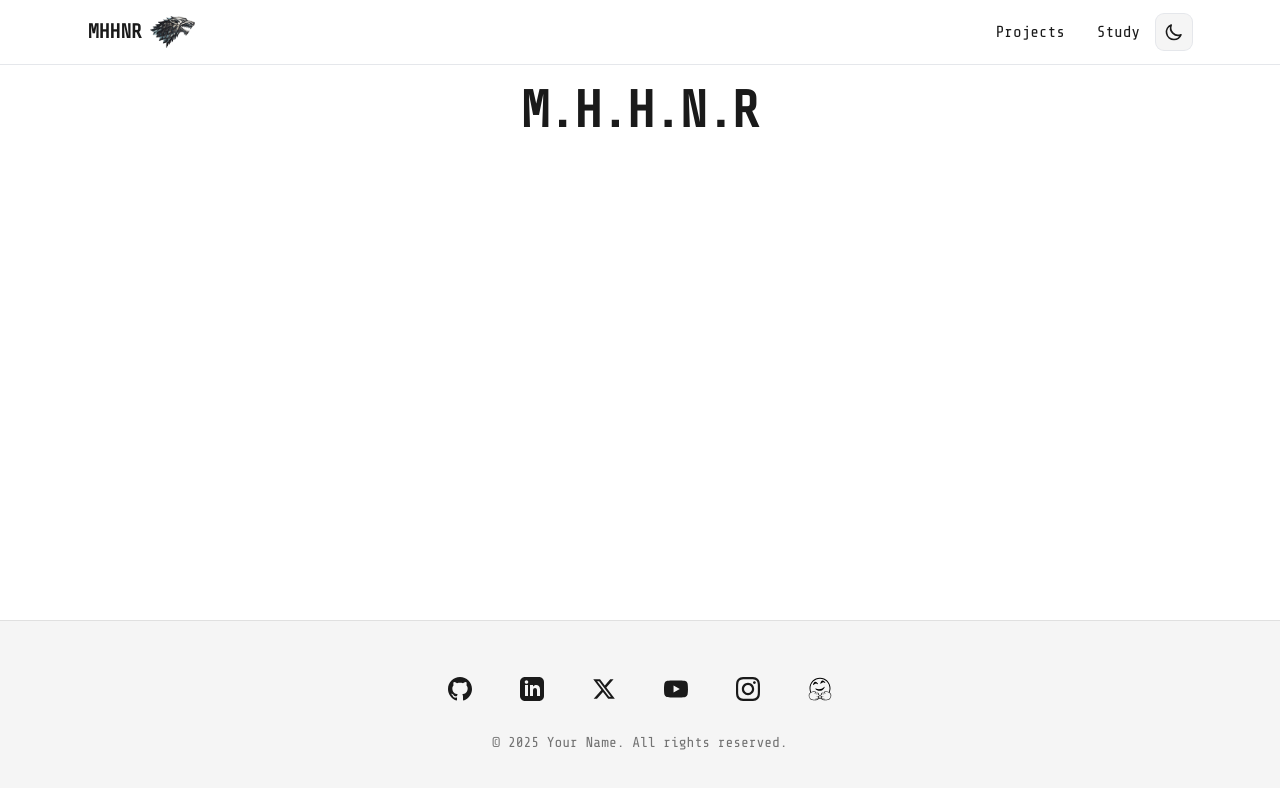
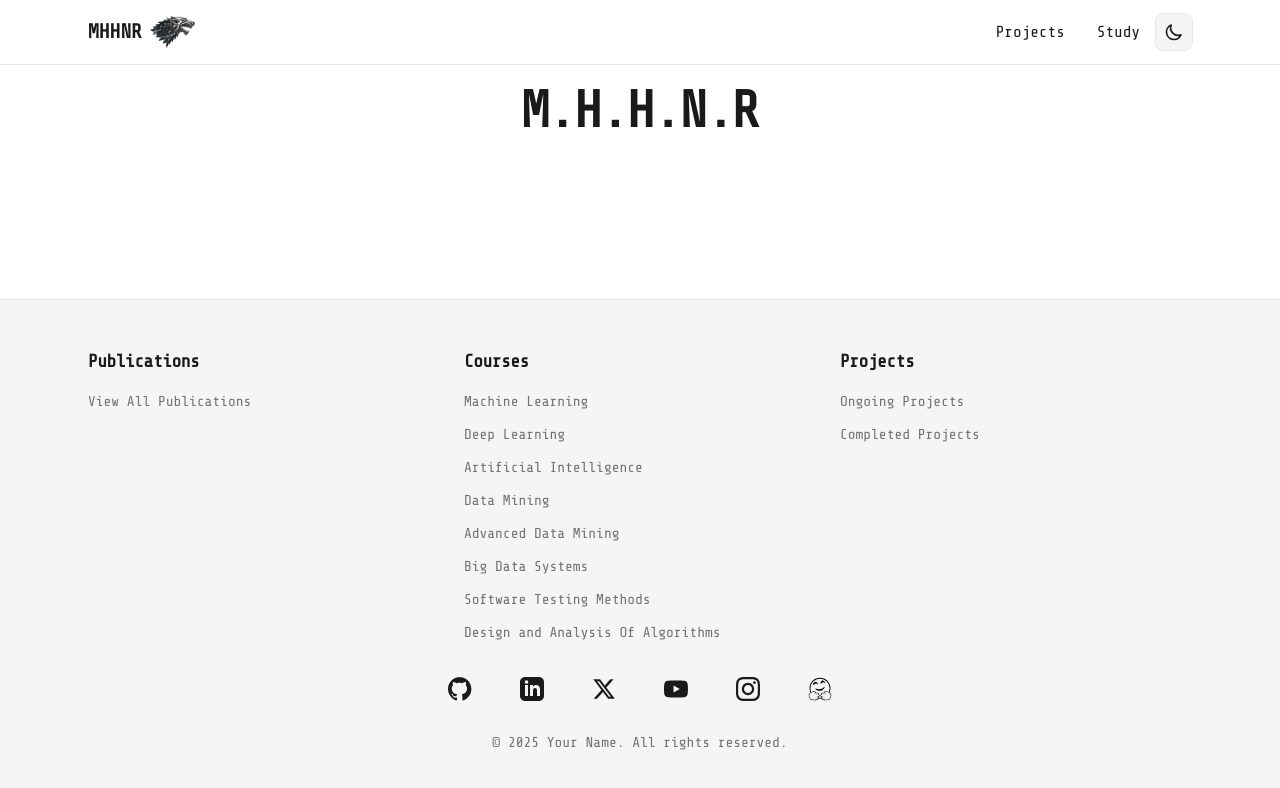
Before and after one commit to mhhnr/JustDo, an Astro site: page / in a window 1280 px wide. Built offline with nearby package versions, Linux system fonts and the light colour scheme; Astro itself is replaced by a stand-in of ours.

Commit message:
added footer

```diff
--- a/src/components/Footer.astro
+++ b/src/components/Footer.astro
@@ -4,8 +4,88 @@
 const currentYear = new Date().getFullYear();
 ---
 
-<footer class="bg-background-secondary dark:bg-background-dark py-8 mt-auto border-t border-gray-200 dark:border-gray-700">
-  <div class="container mx-auto px-4 text-center">
+<footer class="bg-background-secondary dark:bg-background-dark py-6 mt-auto border-t border-gray-200 dark:border-gray-700">
+  <div class="container mx-auto px-4">
+    <!-- New sections grid -->
+    <div class="grid grid-cols-1 md:grid-cols-3 gap-6 mb-6 text-left">
+      <!-- Publications Section -->
+      <div>
+        <h3 class="footer-heading">Publications</h3>
+        <ul class="footer-section">
+          <li>
+            <a href="/publications" class="footer-link">
+              View All Publications
+            </a>
+          </li>
+        </ul>
+      </div>
+
+      <!-- Courses Section -->
+      <div>
+        <h3 class="footer-heading">Courses</h3>
+        <ul class="footer-section">
+          <li>
+            <a href="/courses/machine-learning" class="footer-link">
+              Machine Learning
+            </a>
+          </li>
+          <li>
+            <a href="/courses/deep-learning" class="footer-link">
+              Deep Learning
+            </a>
+          </li>
+          <li>
+            <a href="/courses/artificial-intelligence" class="footer-link">
+              Artificial Intelligence
+            </a>
+          </li>
+          <li>
+            <a href="/courses/data-mining" class="footer-link">
+              Data Mining
+            </a>
+          </li>
+          <li>
+            <a href="/courses/advanced-data-mining" class="footer-link">
+              Advanced Data Mining
+            </a>
+          </li>
+          <li>
+            <a href="/courses/big-data-systems" class="footer-link">
+              Big Data Systems
+            </a>
+          </li>
+          <li>
+            <a href="/courses/software-testing" class="footer-link">
+              Software Testing Methods
+            </a>
+          </li>
+          <li>
+            <a href="/courses/algorithms" class="footer-link">
+              Design and Analysis Of Algorithms
+            </a>
+          </li>
+        </ul>
+      </div>
+
+      <!-- Projects Section -->
+      <div>
+        <h3 class="footer-heading">Projects</h3>
+        <ul class="footer-section">
+          <li>
+            <a href="/projects/ongoing" class="footer-link">
+              Ongoing Projects
+            </a>
+          </li>
+          <li>
+            <a href="/projects/completed" class="footer-link">
+              Completed Projects
+            </a>
+          </li>
+        </ul>
+      </div>
+    </div>
+
+    <!-- Existing social links -->
     <div class="flex justify-center gap-8 mb-6 flex-wrap">
       <a
         href="https://github.com/mhhnr"
@@ -14,7 +94,7 @@
         class="text-text-primary dark:text-white hover:text-text-secondary dark:hover:text-gray-300 transition-colors p-2"
       >
         <svg class="w-6 h-6" viewBox="0 0 24 24" fill="currentColor">
-          <path d="M12 0c-6.626 0-12 5.373-12 12 0 5.302 3.438 9.8 8.207 11.387.599.111.793-.261.793-.577v-2.234c-3.338.726-4.033-1.416-4.033-1.416-.546-1.387-1.333-1.756-1.333-1.756-1.089-.745.083-.729.083-.729 1.205.084 1.839 1.237 1.839 1.237 1.07 1.834 2.807 1.304 3.492.997.107-.775.418-1.305.762-1.604-2.665-.305-5.467-1.334-5.467-5.931 0-1.311.469-2.381 1.236-3.221-.124-.303-.535-1.524.117-3.176 0 0 1.008-.322 3.301 1.23.957-.266 1.983-.399 3.003-.404 1.02.005 2.047.138 3.006.404 2.291-1.552 3.297-1.23 3.297-1.23.653 1.653.242 2.874.118 3.176.77.84 1.235 1.911 1.235 3.221 0 4.609-2.807 5.624-5.479 5.921.43.372.823 1.102.823 2.222v3.293c0 .319.192.694.801.576 4.765-1.589 8.199-6.086 8.199-11.386 0-6.627-5.373-12-12-12z"/>
+          <path d="M12 0c-6.626 0-12 5.373-12 12 0 5.302 3.438 9.8 8.207 11.387.599.111.793-.261.793-.577v-2.234c-3.338.726-4.033-1.416-4.033-1.416-.546-1.387-1.333-1.756-1.333-1.756-1.089-.745.083-.729.083-.729 1.205.084 1.839 1.237 1.239 1.237 1.07 1.834 2.807 1.304 3.492.997.107-.775.418-1.305.762-1.604-2.665-.305-5.467-1.334-5.467-5.931 0-1.311.469-2.381 1.236-3.221-.124-.303-.535-1.524.117-3.176 0 0 1.008-.322 3.301 1.23.957-.266 1.983-.399 3.003-.404 1.02.005 2.047.138 3.006.404 2.291-1.552 3.297-1.23 3.297-1.23.653 1.653.242 2.874.118 3.176.77.84 1.235 1.911 1.235 3.221 0 4.609-2.807 5.624-5.479 5.921.43.372.823 1.102.823 2.222v3.293c0 .319.192.694.801.576 4.765-1.589 8.199-6.086 8.199-11.386 0-6.627-5.373-12-12-12z"/>
         </svg>
       </a>
       <a
@@ -72,7 +152,9 @@
         />
       </a>
     </div>
-    <div class="text-sm text-text-light dark:text-gray-400">
+
+    <!-- Existing copyright -->
+    <div class="text-sm text-text-light dark:text-gray-400 text-center">
       © {currentYear} Your Name. All rights reserved.
     </div>
   </div>
--- a/src/styles/global.css
+++ b/src/styles/global.css
@@ -317,3 +317,16 @@
   font-size: var(--font-size-lg);
   line-height: var(--line-height-relaxed);
 }
+
+/* Footer specific styles */
+.footer-heading {
+  @apply text-base font-semibold mb-3 text-text-primary dark:text-white;
+}
+
+.footer-link {
+  @apply text-sm text-text-light dark:text-gray-400 hover:text-text-secondary dark:hover:text-gray-300 transition-colors;
+}
+
+.footer-section {
+  @apply space-y-1.5; /* Reduced spacing between links */
+}
```
